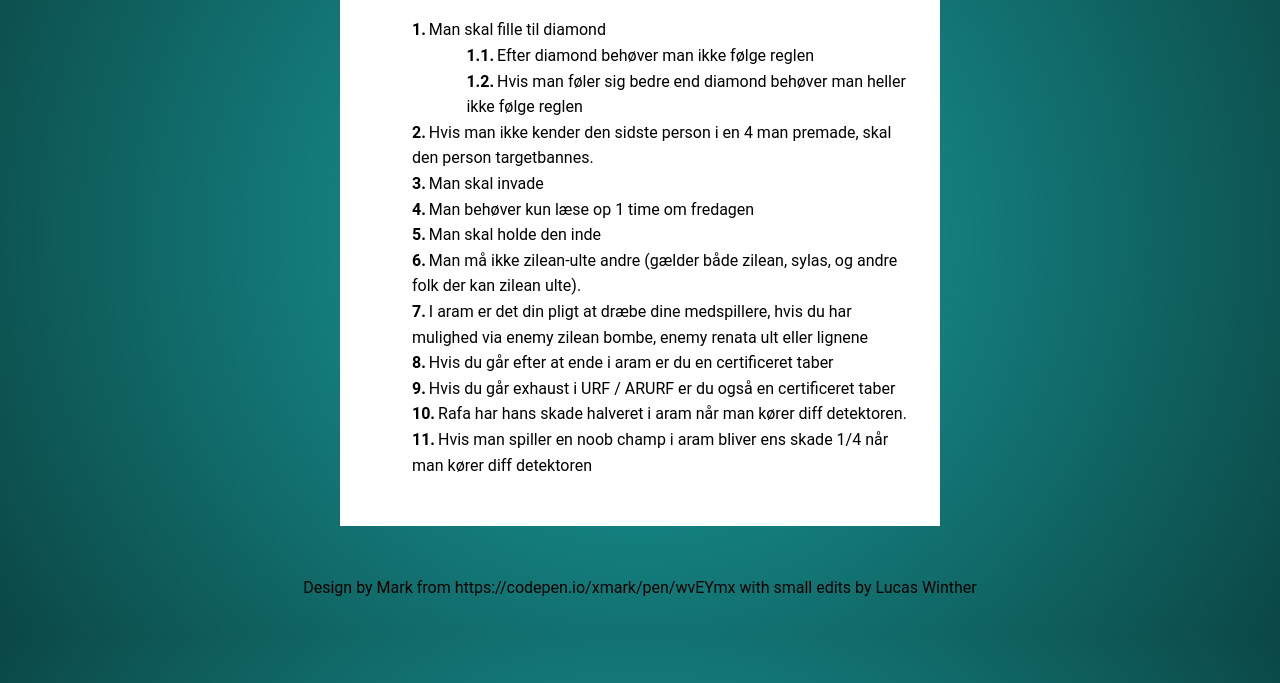
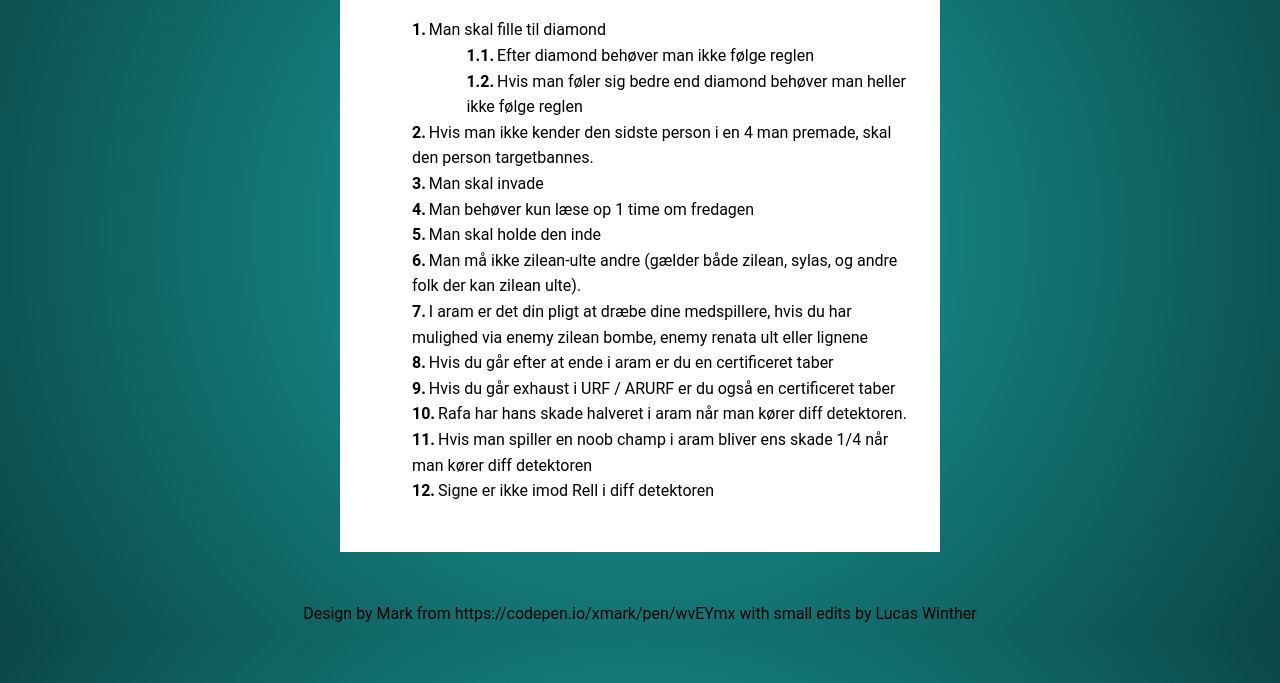
Before and after one commit to StereotypicalCat/reglerne, a plain HTML site: page index.html in a window 1280 px wide. Shown: the part 167-850 px from the top of the page. Drawn offline with Linux system fonts and the light colour scheme.

Commit message:
Signe rell regl

```diff
--- a/index.html
+++ b/index.html
@@ -27,6 +27,7 @@
         <li>Hvis du går exhaust i URF / ARURF er du også en certificeret taber</li>
         <li>Rafa har hans skade halveret i aram når man kører diff detektoren.</li>
         <li>Hvis man spiller en noob champ i aram bliver ens skade 1/4 når man kører diff detektoren</li>
+        <li>Signe er ikke imod Rell i diff detektoren</li>
     </ol>
 </div>
 
```
